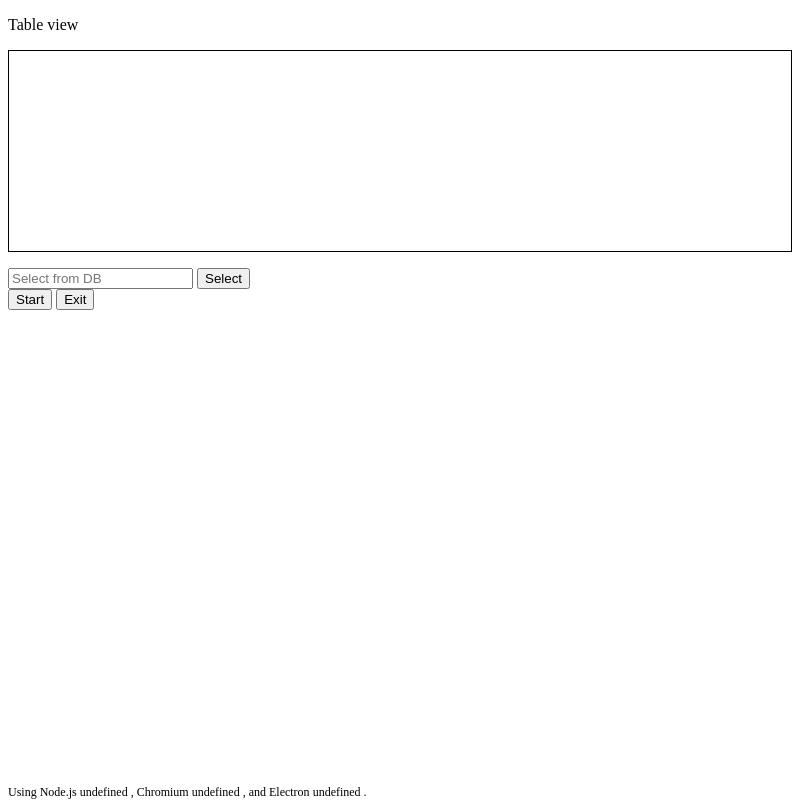
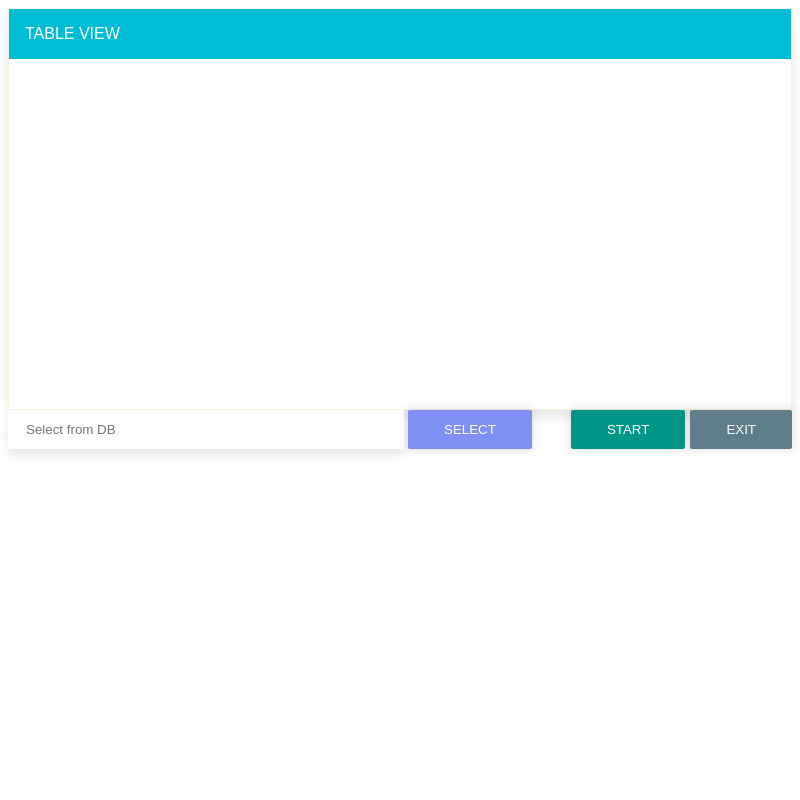
Before and after one commit to pdbq21/AppElectronSQLite, an Electron app: page index.html in a window 800 px wide. Drawn offline with Linux system fonts and the light colour scheme; no server answers.

Commit message:
fixed: styles

```diff
--- a/server/server.js
+++ b/db.js
@@ -49,17 +49,14 @@ const sqlite3 = require('sqlite3').verbose();
 let db;
 
 function createDb() {
-    console.log("createDb db");
     db = new sqlite3.Database('db.sqlite3', createTable);
 }
-
-
+const placeholders = columns.map(({name, type}) => `${name} ${type}`).join(',');
+console.log(`CREATE TABLE IF NOT EXISTS SCADA (${placeholders})`)
 function createTable() {
-    console.log("createTable SCADA");
-
     const placeholders = columns.map(({name, type}) => `${name} ${type}`).join(',');
-    //console.log(placeholders);
     // fields: date, time, ...parameters, warning
+    console.log(`CREATE TABLE IF NOT EXISTS SCADA (${placeholders})`)
     db.run(`CREATE TABLE IF NOT EXISTS SCADA (${placeholders})`);
 }
 
--- a/index.html
+++ b/index.html
@@ -7,8 +7,8 @@
 </head>
 <body>
 <main>
-    <p>Table view</p>
     <div class="table_container">
+        <p id="table_title">Table view</p>
         <table id="table-props">
             <thead>
             <tr></tr>
@@ -17,33 +17,21 @@
         </table>
     </div>
 
-
-    <p id="test"></p>
     <div id="controls_container">
-        <div class="control_select" >
-        <input placeholder="Select from DB" />
-        <button>Select</button>
+        <div class="control_select">
+            <form id="control_select" class="form">
+                <input type="text" class="form_field" placeholder="Select from DB"/>
+                <button type="button" class="btn">Select</button>
+            </form>
         </div>
-
-        <button id="control_start">Start</button>
-        <button id="control_exit">Exit</button>
+        <button type="button" id="control_start" class="btn">Start</button>
+        <button type="button" id="control_exit" class="btn">Exit</button>
     </div>
 
 </main>
-<footer>
-    Using Node.js
-    <script>document.write(process.versions.node)</script>
-    ,
-    Chromium
-    <script>document.write(process.versions.chrome)</script>
-    ,
-    and Electron
-    <script>document.write(process.versions.electron)</script>
-    .
-</footer>
 <script>
     // You can also require other files to run in this process
-    require('./renderer.js')
+    require('./render.js')
 </script>
 </body>
 </html>
--- a/renderer.js
+++ b/render.js
@@ -1,4 +1,4 @@
-const {runDB, insertRows, readEachRows, selectDB} = require('./server/server');
+const {runDB, insertRows, readEachRows, selectDB} = require('./db');
 
 
 const fs = require('fs');
@@ -11,12 +11,13 @@ const processpath = './SCADA/Spirt.exe';
 const controlContainer = document.getElementById('control_container');
 const controlStart = document.getElementById('control_start');
 const controlExit = document.getElementById('control_exit');
-const controlSelectInput = document.querySelector('.control_select>input');
-const controlSelectButton = document.querySelector('.control_select>button');
+const controlSelectInput = document.querySelector('#control_select>input');
+const controlSelectButton = document.querySelector('#control_select>button');
 
 let controlStop = document.createElement('button');
 controlStop.innerHTML = 'Stop';
 controlStop.setAttribute('id', 'control_stop');
+controlStop.setAttribute('class', 'btn');
 
 // parameter => index of array
 /*const TR_106 = 0;
--- a/styles.css
+++ b/styles.css
@@ -1,14 +1,24 @@
-footer{
+footer {
     font-size: 12px;
     position: absolute;
     bottom: 0;
 }
-.table_container{
-    height: 200px;
+
+.table_container {
+    height: 400px;
     overflow: auto;
-    border: 1px solid;
+    border: 1px solid beige;
+    box-shadow: 0 6px 10px 0 rgba(0, 0, 0, 0.1);
 }
-
+#table_title{
+    background: #00BCD4;
+    margin: 0;
+    padding: 16px;
+    color: white;
+    cursor: default;
+    text-transform: uppercase;
+    font-family: Arial;
+}
 #table-props {
     width: 100%;
     border-collapse: collapse;
@@ -44,6 +54,50 @@ footer{
     padding: 8px;
 }
 
-.contron_select{
-display: flex;
+#controls_container,
+.control_select {
+    display: flex;
 }
+.control_select{
+    margin-right: auto;
+}
+.btn {
+    display: inline-block;
+    border: 0;
+    outline: 0;
+    transition: all 200ms ease-in;
+    cursor: pointer;
+    text-transform: uppercase;
+
+    background: #7f8ff4;
+    color: #fff;
+    box-shadow: 0 0 10px 2px rgba(0, 0, 0, 0.1);
+    border-radius: 2px;
+    padding: 12px 36px;
+}
+
+.btn:hover {
+    background: #6c7ff2;
+}
+
+.btn:active {
+    background: #7f8ff4;
+    box-shadow: inset 0 0 10px 2px rgba(0, 0, 0, 0.2);
+}
+
+.form_field {
+    width: 360px;
+    background: #fff;
+    color: #a3a3a3;
+    box-shadow: 0 6px 10px 0 rgba(0, 0, 0, 0.1);
+    border: 0;
+    outline: 0;
+    padding: 12px 18px;
+}
+#control_start{
+    background: #009688;
+}
+#control_exit{
+    background: #607d8b;
+    margin-left: 5px;
+}
```
